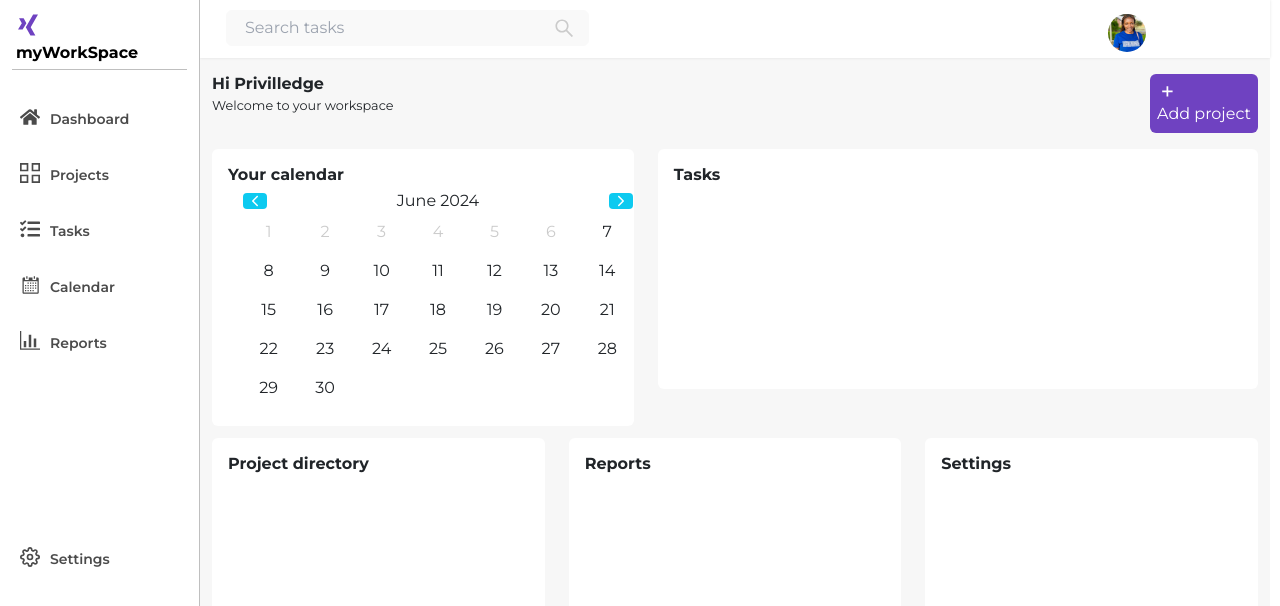
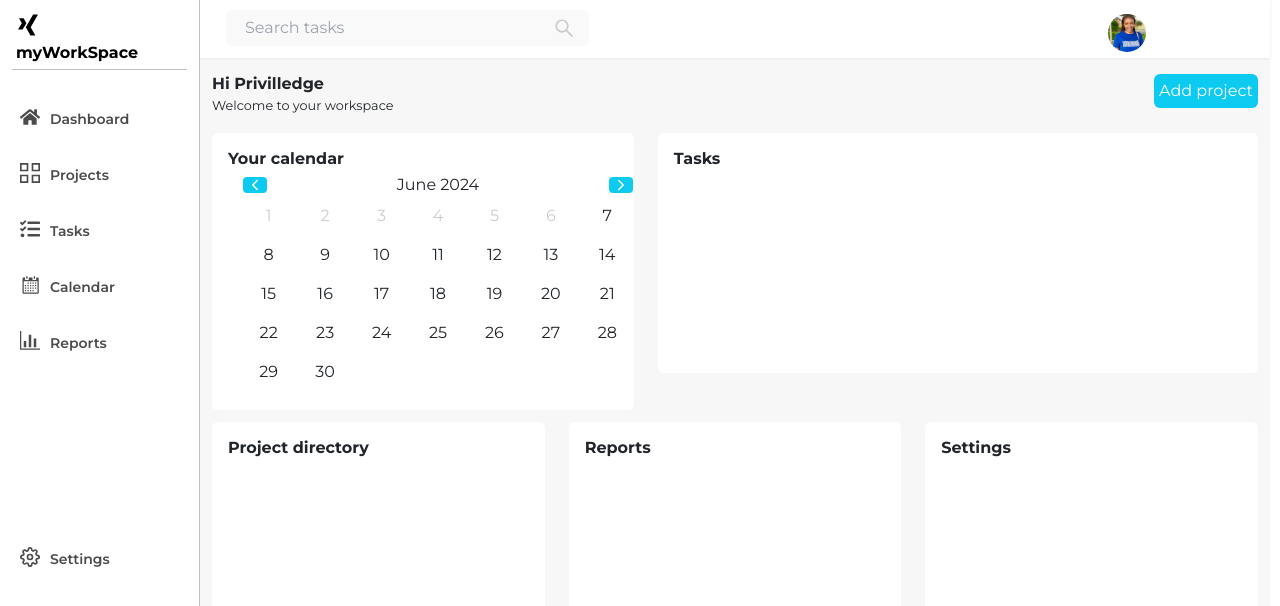
Before and after one commit to privilledge/Project-management-app, a React (Vite) app: page /pma/home in a window 1280 px wide. Shown: the top 606 px of the page. Built offline with nearby package versions, Linux system fonts and the light colour scheme.

Commit message:
design changes

```diff
--- a/src/App.css
+++ b/src/App.css
@@ -27,7 +27,7 @@ body {
 .nav-link,
 .buttons {
   border: 1px solid #16b9c3 !important;
-  width: 7em;
+  width: 6em;
   height: 2em;
   font-size: 18px !important;
   border-radius: 0.1em;
@@ -168,13 +168,13 @@ textarea:focus {
   text-align: right;
 }
 .create .btn {
-  background-color: #6f42c1;
-  padding: 6px;
+  background-color: #0dcaf0;
+  padding: 4px;
   color: #fff;
 }
 .create .btn:hover {
-  background-color: #9760fd;
-  outline: #6f42c1;
+  background-color: #fe9496;
+  outline: #0dcaf0;
   color: #fff;
 }
 .home-cards .card {
@@ -295,6 +295,7 @@ textarea:focus {
   }
   .create {
     text-align: left !important;
+    margin-left: 2%;
   }
 
   .projects-title {
--- a/src/Components/Home.jsx
+++ b/src/Components/Home.jsx
@@ -30,22 +30,6 @@ function Home() {
               <Col md={5} className="py-3 create">
                 {" "}
                 <button onClick={handleShowModal} className="btn">
-                  <svg
-                    stroke="currentColor"
-                    fill="currentColor"
-                    strokeWidth="0"
-                    viewBox="0 0 24 24"
-                    height="1.3em"
-                    width="1.3em"
-                    xmlns="http://www.w3.org/2000/svg"
-                  >
-                    <path
-                      fill="none"
-                      stroke="#fff"
-                      strokeWidth="2"
-                      d="M12,18 L12,6 M6,12 L18,12"
-                    ></path>
-                  </svg>
                   Add project
                 </button>
               </Col>
--- a/src/Components/LandingPage.jsx
+++ b/src/Components/LandingPage.jsx
@@ -23,7 +23,7 @@ function LandingPage() {
           </a>
 
           <button className="nav-link btn btn-primary" onClick={homePage}>
-            Log in
+            Demo
           </button>
         </nav>
         <div className="container-fluid px-0">
@@ -204,9 +204,9 @@ function LandingPage() {
                       <div className="p-3 bg-light">
                         <h5 className="fw-bold">Boards</h5>
                         <p>
-                          Trello boards keep tasks organized and work moving
-                          forward. In a glance, see everything from “things to
-                          do” to “aww yeah, we did it!”
+                          myWorkSpace boards keep tasks organized and work
+                          moving forward. In a glance, see everything from
+                          “things to do” to “aww yeah, we did it!”
                         </p>
                         <button className="btn  btn-outline-info">
                           Sign up
--- a/src/Components/Sidebar.jsx
+++ b/src/Components/Sidebar.jsx
@@ -9,7 +9,7 @@ function Sidebar() {
           <ul className="side-logo ">
             <svg
               stroke="currentColor"
-              fill="#6f42c1"
+              fill="#000"
               strokeWidth="0"
               viewBox="0 0 512 512"
               height="1.5em"
--- a/src/assets/componentsStyles/calendar.css
+++ b/src/assets/componentsStyles/calendar.css
@@ -41,7 +41,7 @@
 }
 @media (max-width: 500px) {
   .calendar-widget {
-    padding: 2px;
+    padding: 2px 5px;
     width: fit-content; /* Adjust width as needed */
   }
   @media (max-width: 1000px) {
```
